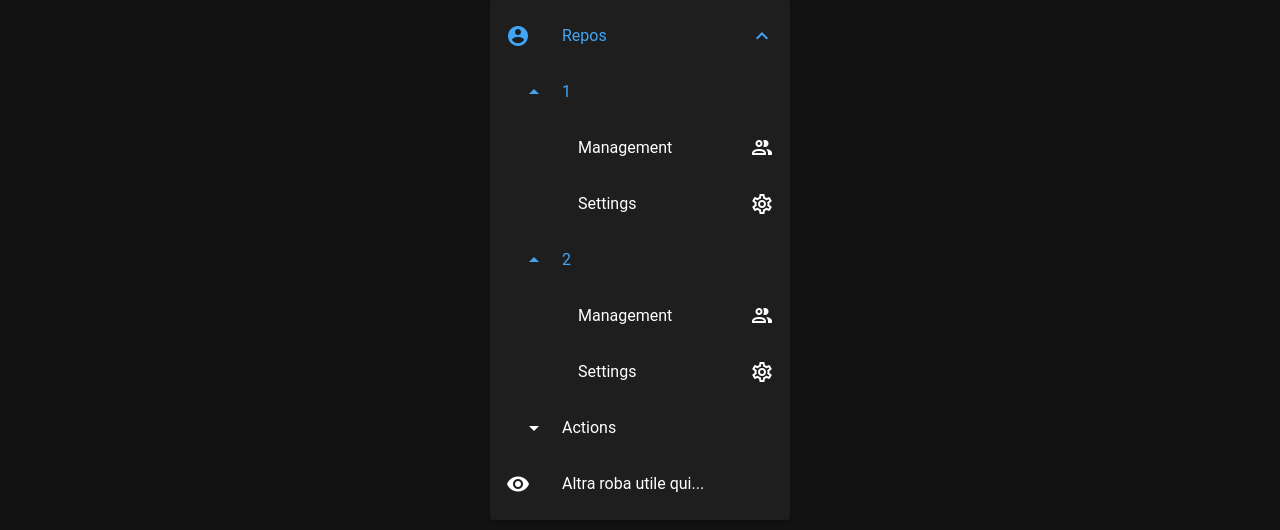
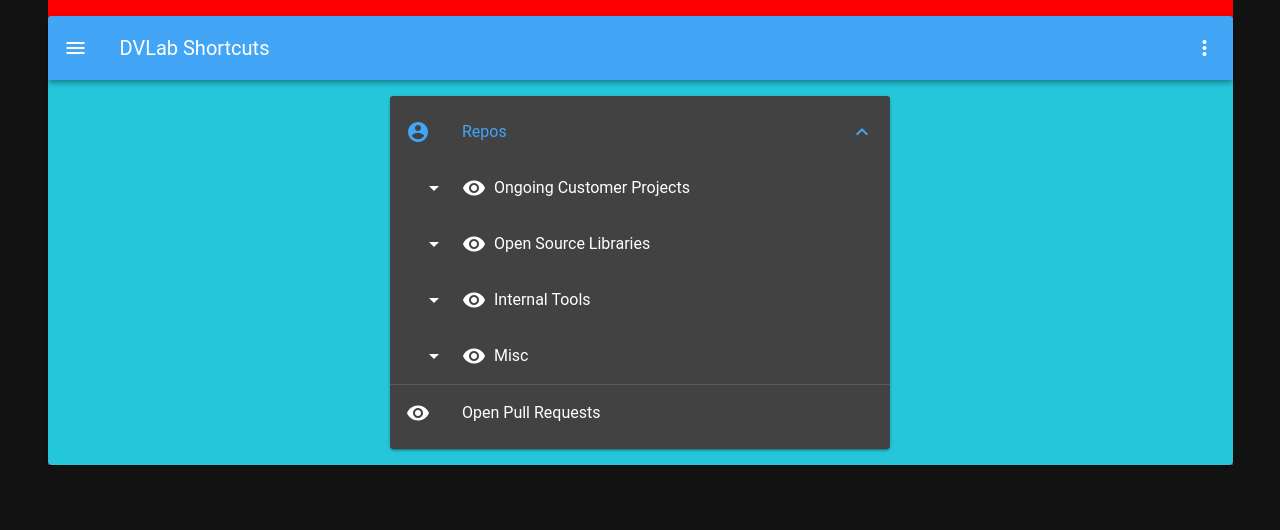
Before and after one commit to dvisionlab/repoIndex, a Vue app: page / in a window 1280 px wide. Shown: the top 530 px of the page. Built offline with nearby package versions, Linux system fonts and the light colour scheme.

Commit message:
Get repos from github API

```diff
--- a/src/main.ts
+++ b/src/main.ts
@@ -10,24 +10,24 @@ import "@mdi/font/css/materialdesignicons.css";
 
 Vue.use(Vuetify);
 
-import colors from 'vuetify/lib/util/colors'
+import colors from "vuetify/lib/util/colors";
 
 const vuetify = new Vuetify({
   theme: {
-    dark:true,
+    dark: true,
     themes: {
       light: {
         primary: colors.purple,
         secondary: colors.grey.darken1,
         accent: colors.shades.black,
-        error: colors.red.accent3,
+        error: colors.red.accent3
       },
       dark: {
-        primary: colors.blue.lighten1,
-      },
-    },
-  },
-})
+        primary: colors.blue.lighten1
+      }
+    }
+  }
+});
 
 Vue.config.productionTip = false;
 
@@ -36,5 +36,5 @@ new Vue({
   store,
   vuetify,
   // vuetify: new Vuetify(),
-  render: (h) => h(App),
+  render: h => h(App)
 }).$mount("#app");
--- a/src/ts/utils.ts
+++ b/src/ts/utils.ts
@@ -14,6 +14,7 @@ const getFromLocalStorage = function (key: string): object | null {
 };
 
 const setInLocalStorage = function (key: string, payload: object): void {
+  console.log("payload", payload);
   localStorage.setItem("repoIndex", JSON.stringify(payload));
   return;
 };
--- a/src/views/List2.vue
+++ b/src/views/List2.vue
@@ -1,75 +1,112 @@
 <template>
-  <v-card class="mx-auto" width="300">
-    <v-list>
+  <v-container fill-height class="pa-0" style="background-color: red">
+    <v-card class="mt-4" style="width: 100%" color="#26c6da">
+      <v-toolbar color="primary" dark>
+        <v-app-bar-nav-icon></v-app-bar-nav-icon>
+
+        <v-toolbar-title>DVLab Shortcuts</v-toolbar-title>
+
+        <v-spacer></v-spacer>
+
+        <v-btn icon>
+          <v-icon>mdi-dots-vertical</v-icon>
+        </v-btn>
+      </v-toolbar>
+      <v-card class="mx-auto my-4" width="500">
+        <v-list color="secondary">
           <v-list-group :value="true" prepend-icon="mdi-account-circle">
             <template v-slot:activator>
               <v-list-item-title>Repos</v-list-item-title>
             </template>
 
             <v-list-group
-          v-for="item in items"
+              v-for="(item, i) in items"
               :key="item.id"
-          :value="true"
+              v-model="item.active"
               no-action
               sub-group
+              @change="save(item.active, i)"
             >
               <template v-slot:activator>
+                <v-list-item-icon>
+                  <v-icon class="mr-2">mdi-eye</v-icon>
+                </v-list-item-icon>
                 <v-list-item-content>
-              <v-list-item-title>{{ item.id }}</v-list-item-title>
+                  <v-list-item-title v-text="item.group"></v-list-item-title>
                 </v-list-item-content>
               </template>
 
-          <v-list-item v-for="([title, icon], i) in admins" :key="i" link>
-            <v-list-item-title v-text="title"></v-list-item-title>
+              <v-list-item v-for="(repo, i) in item.repos" :key="i" link>
+                <v-list-item-title v-text="repo.name"></v-list-item-title>
 
                 <v-list-item-icon>
-              <v-icon v-text="icon"></v-icon>
-            </v-list-item-icon>
-          </v-list-item>
-        </v-list-group>
-
-        <v-list-group no-action sub-group>
-          <template v-slot:activator>
-            <v-list-item-content>
-              <v-list-item-title>Actions</v-list-item-title>
-            </v-list-item-content>
-          </template>
-
-          <v-list-item v-for="([title, icon], i) in cruds" :key="i" link>
-            <v-list-item-title v-text="title"></v-list-item-title>
-
-            <v-list-item-icon>
-              <v-icon v-text="icon"></v-icon>
+                  <v-icon v-text="repo.icon"></v-icon>
                 </v-list-item-icon>
               </v-list-item>
             </v-list-group>
           </v-list-group>
 
-      <v-list-item link>
+          <v-divider> </v-divider>
+
+          <v-list-item
+            href="https://github.com/pulls?q=is%3Aopen+is%3Apr+archived%3Afalse+user%3Advisionlab"
+          >
             <v-list-item-icon>
               <v-icon>mdi-eye</v-icon>
             </v-list-item-icon>
 
-        <v-list-item-title>Altra roba utile qui...</v-list-item-title>
+            <v-list-item-title>Open Pull Requests</v-list-item-title>
           </v-list-item>
         </v-list>
       </v-card>
+    </v-card>
+  </v-container>
 </template>
 
 <script lang="ts">
-export default {
+import Vue from "vue";
+import { savePreferences } from "@/ts/utils";
+
+export default Vue.extend({
   data: () => ({
-    items: [{ id: 1 }, { id: 2 }],
-    admins: [
-      ["Management", "mdi-account-multiple-outline"],
-      ["Settings", "mdi-cog-outline"]
-    ],
-    cruds: [
-      ["Create", "mdi-plus-outline"],
-      ["Read", "mdi-file-outline"],
-      ["Update", "mdi-update"],
-      ["Delete", "mdi-delete"]
+    items: [
+      {
+        id: 1,
+        group: "Ongoing Customer Projects",
+        repos: [{ name: "Muse", icon: "mdi-file-outline" }],
+        active: false
+      },
+      {
+        id: 2,
+        group: "Open Source Libraries",
+        repos: [{ name: "Larvitar", icon: "mdi-file-outline" }],
+        active: false
+      },
+      {
+        id: 3,
+        group: "Internal Tools",
+        repos: [{ name: "Ditto", icon: "mdi-file-outline" }],
+        active: false
+      },
+      {
+        id: 4,
+        group: "Misc",
+        repos: [{ name: "repoIndex", icon: "mdi-file-outline" }],
+        active: false
+      }
     ]
-  })
-};
+  }),
+  methods: {
+    openLink(url: string): void {
+      console.log("open", url);
+      window.open(url, "_blank");
+    },
+    save(active: boolean, itemIndex: number): void {
+      let freezed = this.items.slice();
+      !freezed[itemIndex].active;
+      console.log(freezed);
+      savePreferences(freezed);
+    }
+  }
+});
 </script>
```
Also changed, not shown: src/ts/types.ts (added, +13 -0 lines). Lines whose indentation alone changed are shown as unchanged.
